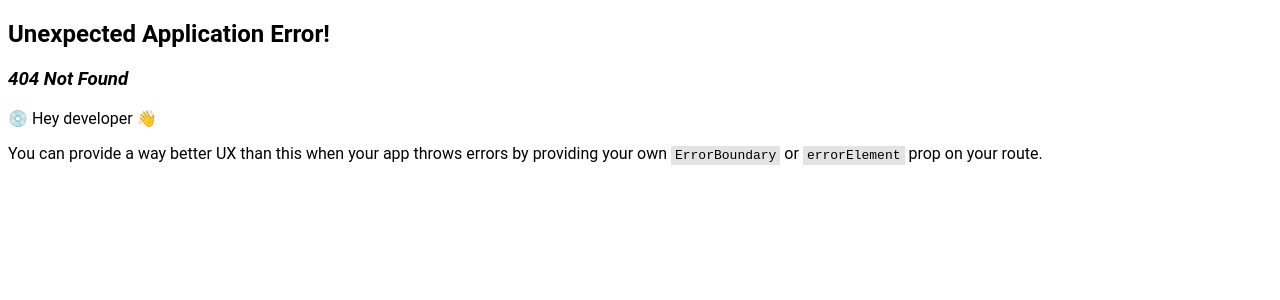
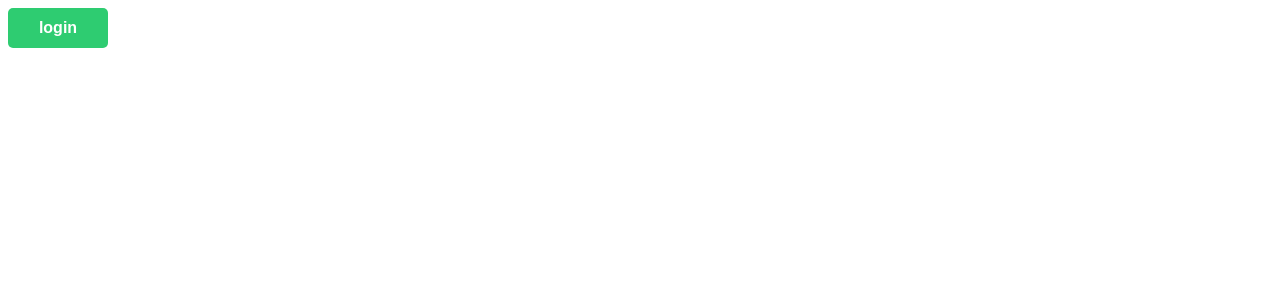
Before and after one commit to mdsreq-fga-unb/2023.1-MoViagem, a React (Vite) app in the folder client/: page /login in a window 1280 px wide. Before the commit this address had no page. Shown: the top 300 px of the page. Built offline with nearby package versions, Linux system fonts and the light colour scheme.

Commit message:
rotas e contexts de autenticação

```diff
--- /dev/null
+++ b/client/src/auth/components/auth-context-component.tsx
@@ -0,0 +1,10 @@
+import { Outlet } from "react-router-dom";
+import AuthProvider from "../context/auth-provider";
+
+export default function AuthProviderComponent() {
+  return (
+    <AuthProvider>
+      <Outlet />
+    </AuthProvider>
+  );
+}
--- /dev/null
+++ b/client/src/auth/components/protected-component.tsx
@@ -0,0 +1,12 @@
+import { Navigate, Outlet } from "react-router-dom";
+import useAuth from "../context/auth-hook";
+
+export default function ProtectedComponent() {
+  const { isLoggedIn } = useAuth();
+
+  if (!isLoggedIn) {
+    return <Navigate to="/login" replace />;
+  }
+
+  return <Outlet />;
+}
--- /dev/null
+++ b/client/src/auth/context/auth-hook.tsx
@@ -0,0 +1,6 @@
+import { useContext } from "react";
+import { AuthContext } from "./auth-provider";
+
+export default function useAuth() {
+  return useContext(AuthContext);
+}
--- /dev/null
+++ b/client/src/auth/context/auth-provider.tsx
@@ -0,0 +1,30 @@
+import React, { useMemo, useState } from "react";
+
+interface AuthContextInterface {
+  isLoggedIn: boolean;
+  login: () => void;
+  logout: () => void;
+}
+
+export const AuthContext = React.createContext<AuthContextInterface>({
+  isLoggedIn: false,
+  login: () => undefined,
+  logout: () => undefined,
+});
+
+export default function AuthProvider({ children }: React.PropsWithChildren) {
+  const [isLoggedIn, setIsLoggedIn] = useState(false);
+
+  function login() {
+    console.log("login");
+    setIsLoggedIn(true);
+  }
+
+  function logout() {
+    setIsLoggedIn(false);
+  }
+
+  const value = useMemo(() => ({ isLoggedIn, login, logout }), [isLoggedIn]);
+
+  return <AuthContext.Provider value={value}>{children}</AuthContext.Provider>;
+}
--- a/client/src/pages/Home/index.tsx
+++ b/client/src/pages/Home/index.tsx
@@ -1,14 +1,21 @@
 import { useEffect } from "react";
+import { useNavigate } from "react-router-dom";
 import styles from "./styles.module.scss";
 
 export default function Home() {
+  const navigate = useNavigate();
+
   useEffect(() => {
     console.log("Home");
   }, []);
 
+  function handleHome() {
+    navigate("/login", { replace: true });
+  }
+
   return (
     <h1 id={styles.title}>
-      <a href="https://www.google.com">Home</a>
+      <p onClick={handleHome}>Home</p>
     </h1>
   );
 }
--- /dev/null
+++ b/client/src/pages/Login/index.tsx
@@ -0,0 +1,25 @@
+import { Navigate, useNavigate } from "react-router-dom";
+import useAuth from "../../auth/context/auth-hook";
+import styles from "./styles.module.scss";
+
+export default function Login() {
+  const { login, isLoggedIn } = useAuth();
+  const navigate = useNavigate();
+
+  function handleLogin() {
+    login();
+    navigate("/", { replace: true });
+  }
+
+  if (isLoggedIn) {
+    return <Navigate to="/" replace />;
+  }
+
+  return (
+    <div id={styles.container}>
+      <button id={styles.confirm_button} onClick={handleLogin}>
+        login
+      </button>
+    </div>
+  );
+}
--- /dev/null
+++ b/client/src/pages/Login/styles.module.scss
@@ -0,0 +1,15 @@
+#container {
+  display: flex;
+}
+
+#confirm_button {
+  width: 100px;
+  height: 40px;
+  border-radius: 5px;
+  background-color: #2ecc71;
+  color: #fff;
+  font-size: 16px;
+  font-weight: bold;
+  border: none;
+  cursor: pointer;
+}
--- a/client/src/routes.tsx
+++ b/client/src/routes.tsx
@@ -1,14 +1,26 @@
 import { Route, createBrowserRouter, createRoutesFromElements } from "react-router-dom";
+import AuthProviderComponent from "./auth/components/auth-context-component";
+import ProtectedComponent from "./auth/components/protected-component";
 import Navbar from "./components/Navbar";
 import About from "./pages/About";
 import Home from "./pages/Home";
+import Login from "./pages/Login";
 
 const router = createBrowserRouter(
   createRoutesFromElements(
-    <Route path="/" element={<Navbar />}>
-      <Route index element={<Home />} />
-      <Route path="/about" element={<About />} />
-    </Route>
+    <>
+      {/* Routes that need to access the auth context need to be inside this route */}
+      <Route element={<AuthProviderComponent />}>
+        <Route path="/login" element={<Login />} />
+        {/* Routes that need login need to be inside this route */}
+        <Route element={<ProtectedComponent />}>
+          <Route path="/" element={<Navbar />}>
+            <Route index element={<Home />} />
+            <Route path="/about" element={<About />} />
+          </Route>
+        </Route>
+      </Route>
+    </>
   )
 );
 
```
